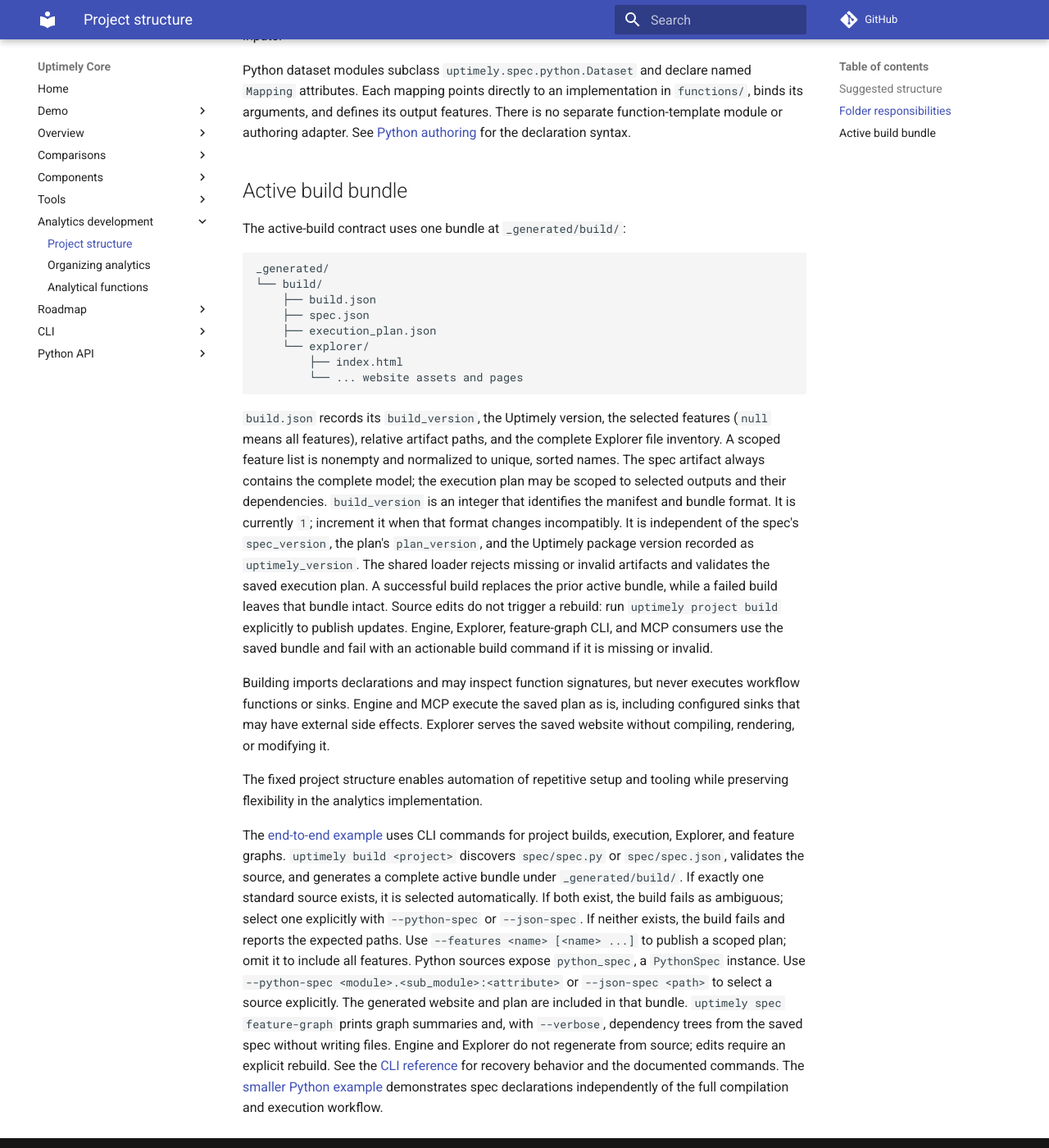
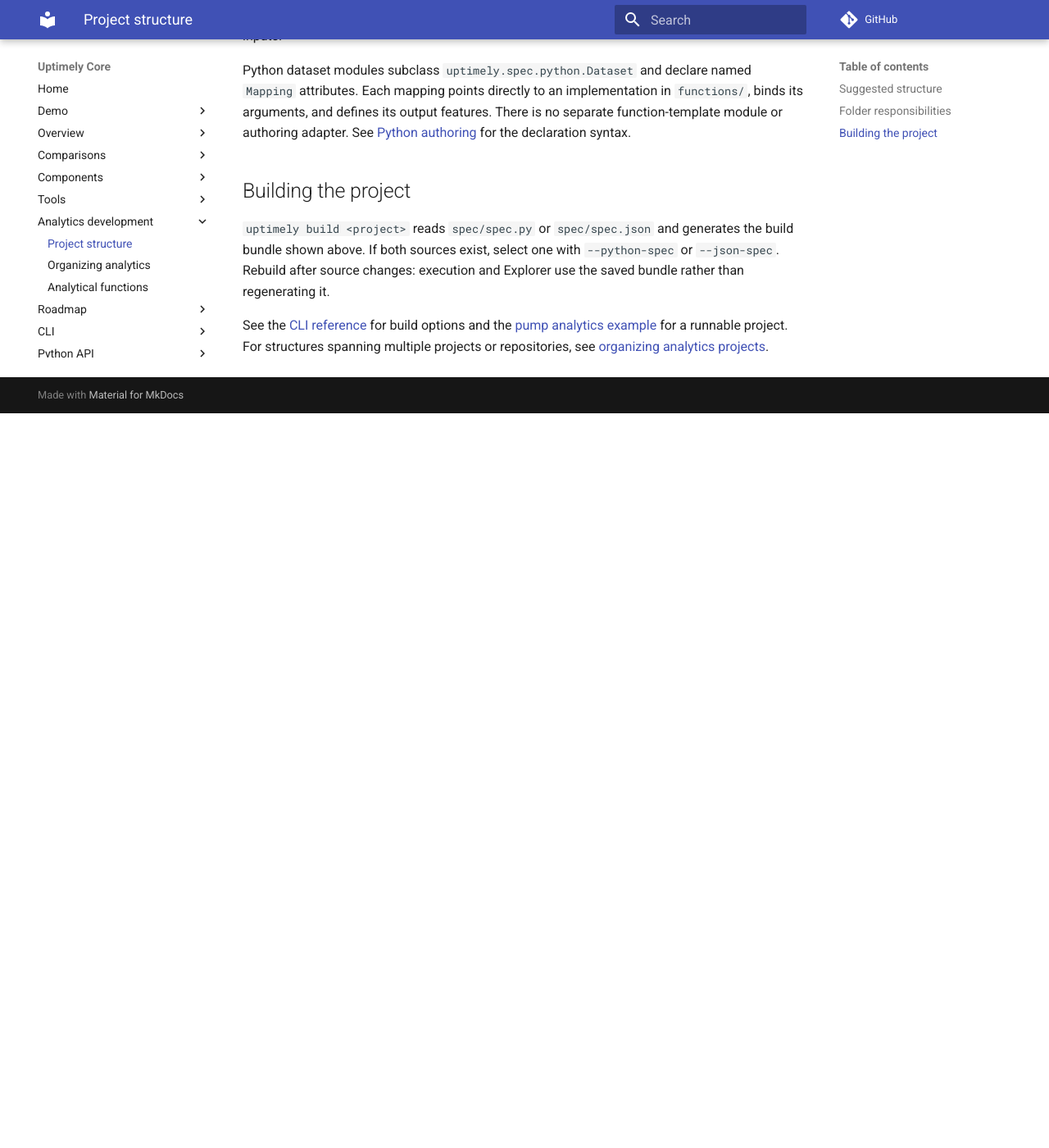
Before and after one commit to uptimely-ai/uptimely-core, an MkDocs documentation site: the page built from docs/development/project-structure.md, in a window 1280 px wide and 1400 px high, scrolled down 1150 px. Shown: the whole window at 82% size. Built offline with MkDocs 1.6.1 and Material for MkDocs 9.7.7, drawn with Linux system fonts in a browser that asks for light colours; comment, search, counter and statistics services are not loaded; after the commit the page ends 1654 px from its top, so only the background shows below that; some of the changed text lies outside the part shown.

````diff
--- a/docs/development/project-structure.md
+++ b/docs/development/project-structure.md
@@ -4,9 +4,8 @@
 
 ## Suggested structure
 
-A practical setup keeps source data, Python declarations, and generated artifacts
-separate. This minimal layout keeps specifications at the project root and
-omits supporting modules:
+A practical setup keeps source data, spec declarations, runtime configuration
+and generated artifacts separate:
 
 ```text
 project/
@@ -48,63 +47,14 @@
 There is no separate function-template module or authoring adapter. See
 [Python authoring](../reference/api/python.md) for the declaration syntax.
 
-## Active build bundle
+## Building the project
 
-The active-build contract uses one bundle at `_generated/build/`:
+`uptimely build <project>` reads `spec/spec.py` or `spec/spec.json` and generates
+the build bundle shown above. If both sources exist, select one with
+`--python-spec` or `--json-spec`. Rebuild after source changes: execution and
+Explorer use the saved bundle rather than regenerating it.
 
-```text
-_generated/
-└── build/
-    ├── build.json
-    ├── spec.json
-    ├── execution_plan.json
-    └── explorer/
-        ├── index.html
-        └── ... website assets and pages
-```
-
-`build.json` records its `build_version`, the Uptimely version, the selected
-features (`null` means all features), relative artifact paths, and the complete
-Explorer file inventory. A scoped feature list is nonempty and normalized to
-unique, sorted names. The spec artifact always contains the complete model;
-the execution plan may be scoped to selected outputs and their dependencies.
-`build_version` is an integer that identifies the manifest and bundle format.
-It is currently `1`;
-increment it when that format changes incompatibly. It is independent of the
-spec's `spec_version`, the plan's `plan_version`, and the Uptimely package
-version recorded as `uptimely_version`.
-The shared loader rejects missing or invalid artifacts and validates the saved
-execution plan. A successful build replaces the prior active bundle, while a
-failed build leaves that bundle intact. Source edits do not trigger a rebuild:
-run `uptimely project build` explicitly to publish updates. Engine, Explorer,
-feature-graph CLI, and MCP consumers use the saved bundle and fail with an
-actionable build command if it is missing or invalid.
-
-Building imports declarations and may inspect function signatures, but never
-executes workflow functions or sinks. Engine and MCP execute the saved plan as
-is, including configured sinks that may have external side effects. Explorer
-serves the saved website without compiling, rendering, or modifying it.
-
-The fixed project structure enables automation of repetitive setup and tooling
-while preserving flexibility in the analytics implementation.
-
-The [end-to-end example](https://github.com/uptimely-ai/uptimely-core/blob/main/examples/pump_analytics/README.md) uses CLI commands
-for project builds, execution, Explorer, and feature graphs.
-`uptimely build <project>` discovers
-`spec/spec.py` or `spec/spec.json`, validates the source, and
-generates a complete active bundle under `_generated/build/`. If exactly one
-standard source exists, it is selected automatically. If both exist, the build
-fails as ambiguous; select one explicitly with `--python-spec` or
-`--json-spec`. If neither exists, the build fails and reports the expected
-paths. Use
-`--features <name> [<name> ...]` to publish a scoped plan; omit it to include
-all features. Python sources expose `python_spec`, a `PythonSpec` instance. Use
-`--python-spec <module>.<sub_module>:<attribute>` or `--json-spec <path>` to select a source
-explicitly. The generated website and plan
-are included in that bundle. `uptimely spec feature-graph` prints graph
-summaries and, with `--verbose`, dependency trees from the saved spec without
-writing files. Engine and Explorer do not regenerate from source; edits require
-an explicit rebuild. See the [CLI reference](../reference/cli.md) for recovery
-behavior and the documented commands.
-The [smaller Python example](https://github.com/uptimely-ai/uptimely-core/blob/main/examples/simple_analytics/README.md) demonstrates
-spec declarations independently of the full compilation and execution workflow.
+See the [CLI reference](../reference/cli.md) for build options and the
+[pump analytics example](../../examples/pump_analytics/README.md) for a runnable
+project. For structures spanning multiple projects or repositories, see
+[organizing analytics projects](organize.md).
````
Also changed, not shown: docs/development/organize.md (+27 -15 lines).
